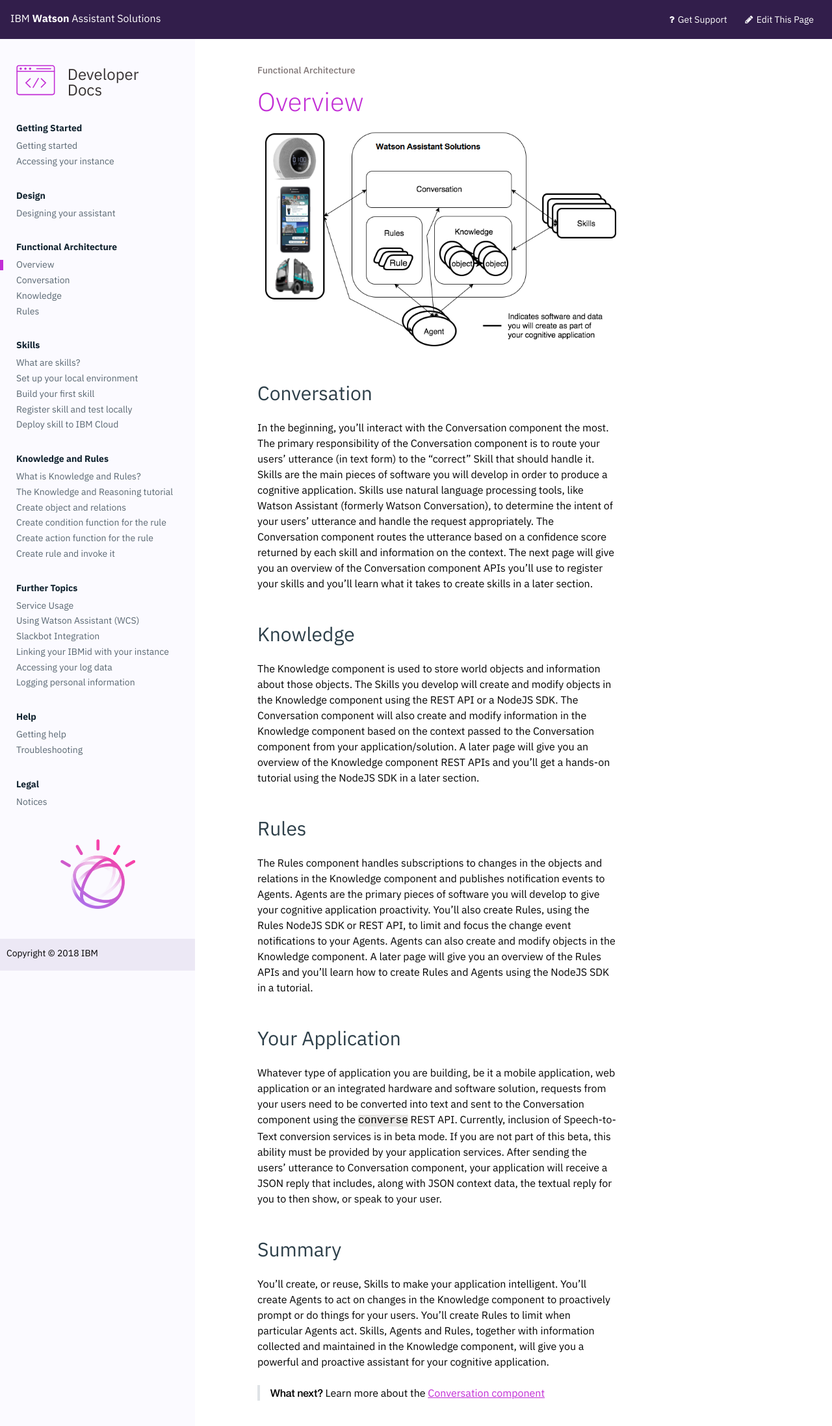
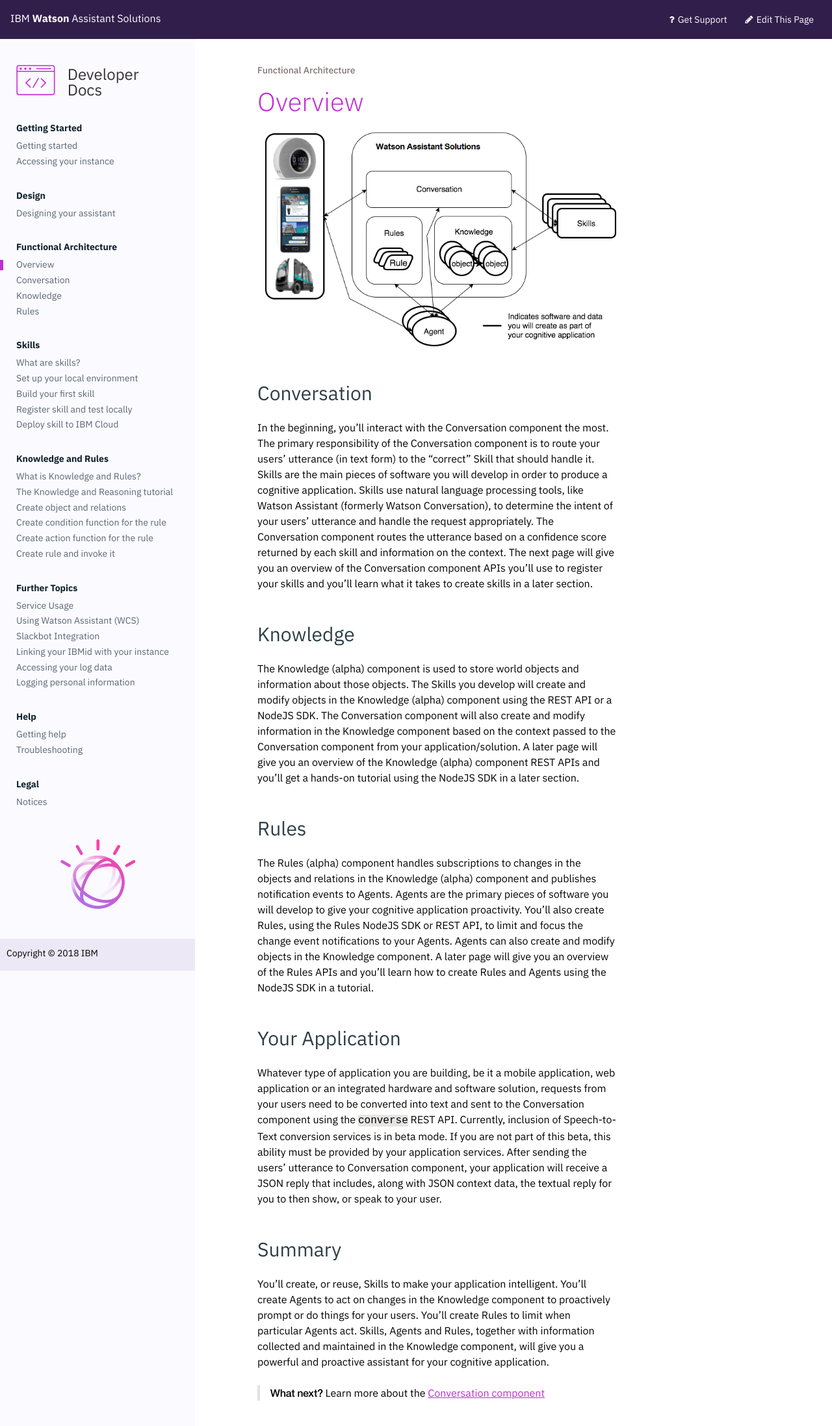
Before and after one commit to Watson-Personal-Assistant/developer, a Jekyll site: the page built from _content/understand-service/overview.md, in a window 1280 px wide. Shown: the top 2195 px of the page at 65% size. Built offline with Jekyll 4.4.1, drawn with Linux system fonts in a browser that asks for light colours.

Commit message:
Update overview.md
Added alpha tag

```diff
--- a/_content/understand-service/overview.md
+++ b/_content/understand-service/overview.md
@@ -11,11 +11,11 @@
 
 ## Knowledge
 
-The Knowledge component is used to store world objects and information about those objects.  The Skills you develop will create and modify objects in the Knowledge component using the REST API or a NodeJS SDK.  The Conversation component will also create and modify information in the Knowledge component based on the context passed to the Conversation component from your application/solution.  A later page will give you an overview of the Knowledge component REST APIs and you'll get a hands-on tutorial using the NodeJS SDK in a later section.
+The Knowledge (alpha) component is used to store world objects and information about those objects.  The Skills you develop will create and modify objects in the Knowledge (alpha) component using the REST API or a NodeJS SDK.  The Conversation component will also create and modify information in the Knowledge component based on the context passed to the Conversation component from your application/solution.  A later page will give you an overview of the Knowledge (alpha) component REST APIs and you'll get a hands-on tutorial using the NodeJS SDK in a later section.
 
 ## Rules
 
-The Rules component handles subscriptions to changes in the objects and relations in the Knowledge component and publishes notification events to Agents.  Agents are the primary pieces of software you will develop to give your cognitive application proactivity.  You'll also create Rules, using the Rules NodeJS SDK or REST API, to limit and focus the change event notifications to your Agents.  Agents can also create and modify objects in the Knowledge component.  A later page will give you an overview of the Rules APIs and you'll learn how to create Rules and Agents using the NodeJS SDK in a tutorial.
+The Rules (alpha) component handles subscriptions to changes in the objects and relations in the Knowledge (alpha) component and publishes notification events to Agents.  Agents are the primary pieces of software you will develop to give your cognitive application proactivity.  You'll also create Rules, using the Rules NodeJS SDK or REST API, to limit and focus the change event notifications to your Agents.  Agents can also create and modify objects in the Knowledge component.  A later page will give you an overview of the Rules APIs and you'll learn how to create Rules and Agents using the NodeJS SDK in a tutorial.
 
 ## Your Application
 
```
